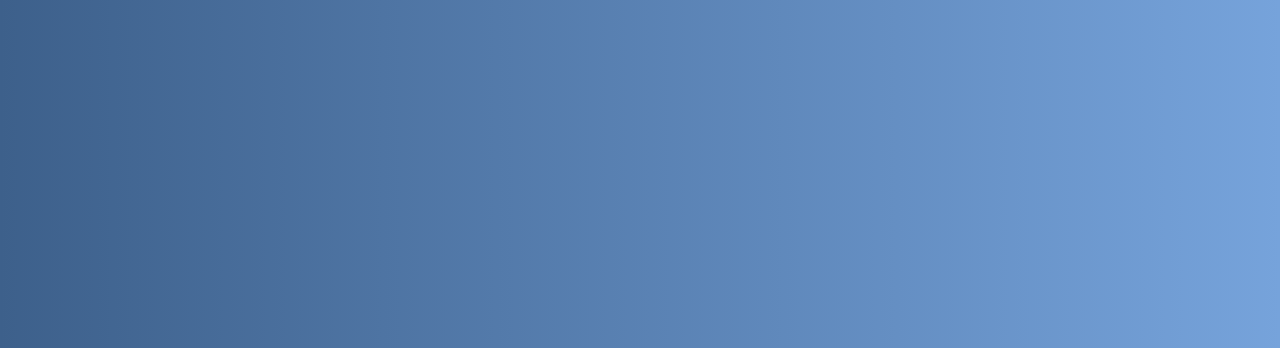
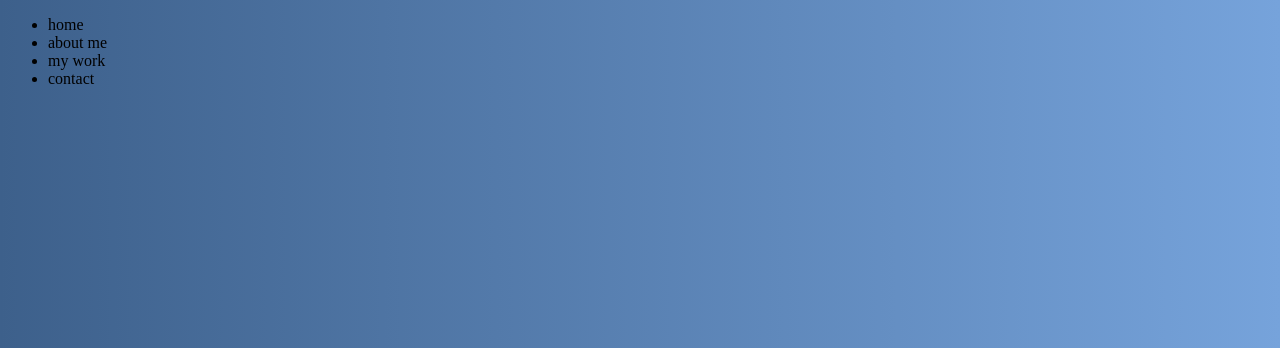
Before and after one commit to japemasterBrad/portfolio-website, a plain HTML site: page index.html in a window 1280 px wide. Shown: the top 348 px of the page. Drawn offline with Linux system fonts and the light colour scheme.

Commit message:
adding nav menu

```diff
--- a/index.html
+++ b/index.html
@@ -12,7 +12,16 @@
     <title>Bradley Thomas: Software Engineer</title>
 </head>
 <body>
+    <div>
+        <ul>
+            <li>home</li>
+            <li>about me</li>
+            <li>my work</li>
+            <li>contact</li>
+        </ul>
+    </div>
     <div id="everything">
+
         <div id="bradley_container">
             <img id = bradley_image src="assets/images/square_bradley.png" alt="Picture of Bradley in the sun">
 
```
